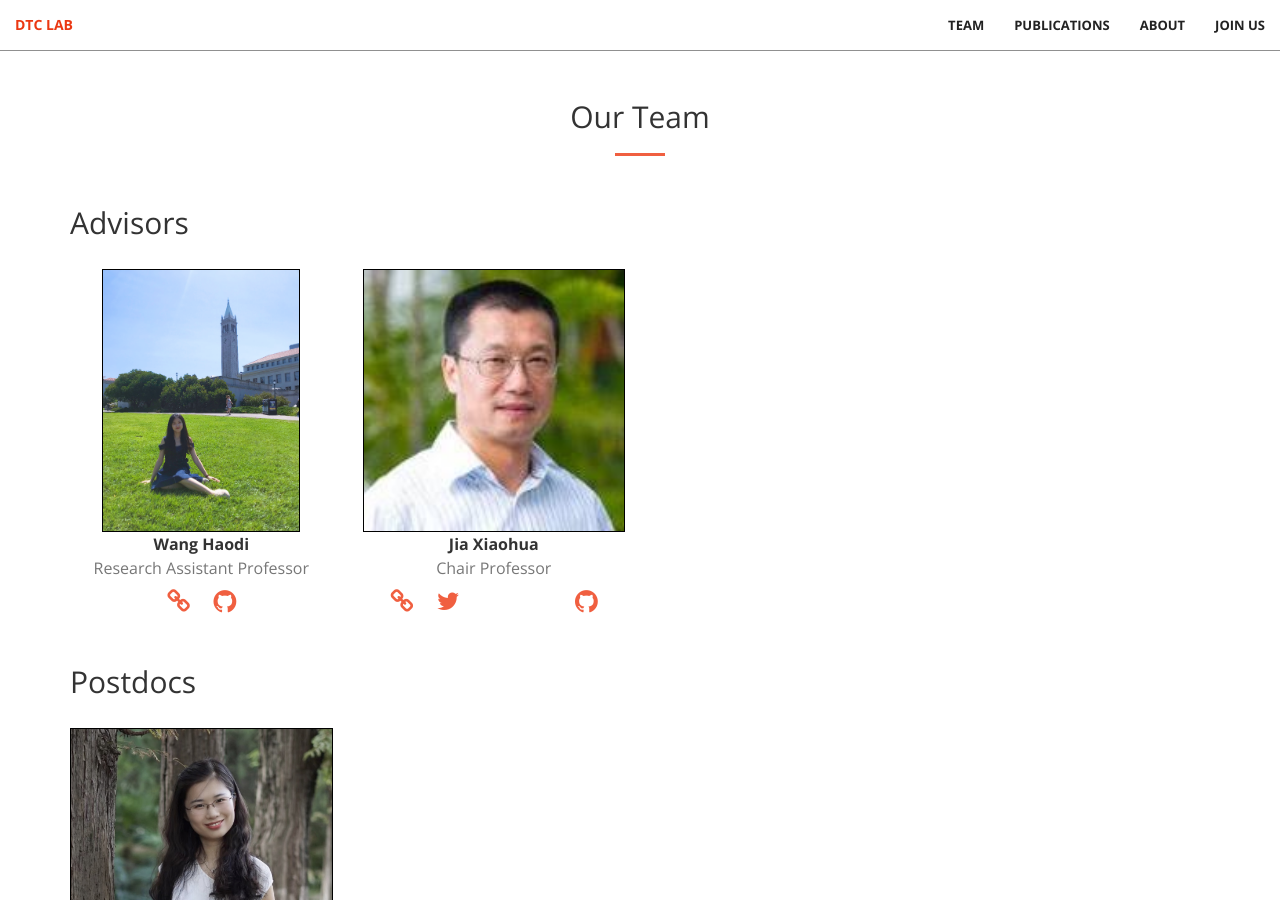
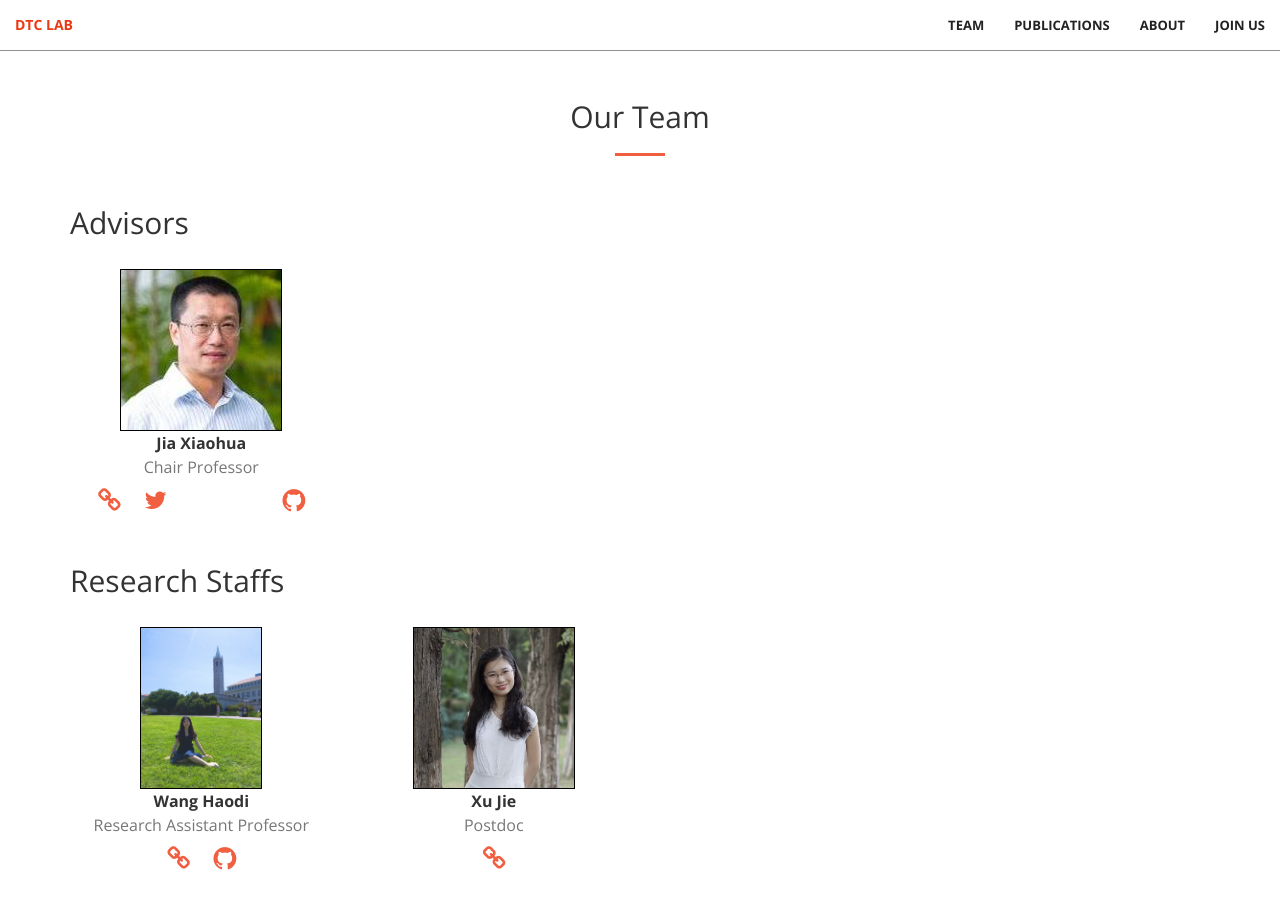
Before and after one commit to cityu-cs-dtc/cityu-cs-dtc.github.io, a Jekyll site: the page built from team.html, in a window 1280 px wide and 900 px high. Built offline with Jekyll 4.4.1, drawn with Linux system fonts in a browser that asks for light colours; some web fonts are replaced.

Commit message:
update team

```diff
--- a/_includes/team.html
+++ b/_includes/team.html
@@ -10,7 +10,8 @@
 
   <div class="container">
     {% assign sorted_team = site.data.team | sort: "last_name" %}
-    {% assign advisor_roles = "Professor,Research Assistant Professor,Assistant Professor,Chair Professor" | split: "," %}
+    {% assign advisor_roles = "Professor,Assistant Professor,Chair Professor" | split: "," %}
+    {% assign research_roles = "Research Assistant Professor,Postdoc" | split: "," %}
 
     <!-- Advisors -->
     <h2 class="section-heading">Advisors</h2>
@@ -24,16 +25,17 @@
         {% endfor %}
     </div>
 
-    <!-- Postdocs -->
-    <h2 class="section-heading">Postdocs</h2>
+    <!-- Research Staffs -->
+    <h2 class="section-heading">Research Staffs</h2>
     <div class="row">
         {% for member in sorted_team %}
         {% unless member.is_alumni %}
-          {% if member.role == 'Postdoc' %}
+            {% if research_roles contains member.role %}
             {% include components/member.html member=member %}
             {% endif %}
         {% endunless %}
         {% endfor %}
+    </div>
     </div>
 
     <!-- PhD Students -->
```
Lines whose indentation alone changed are shown as unchanged.
